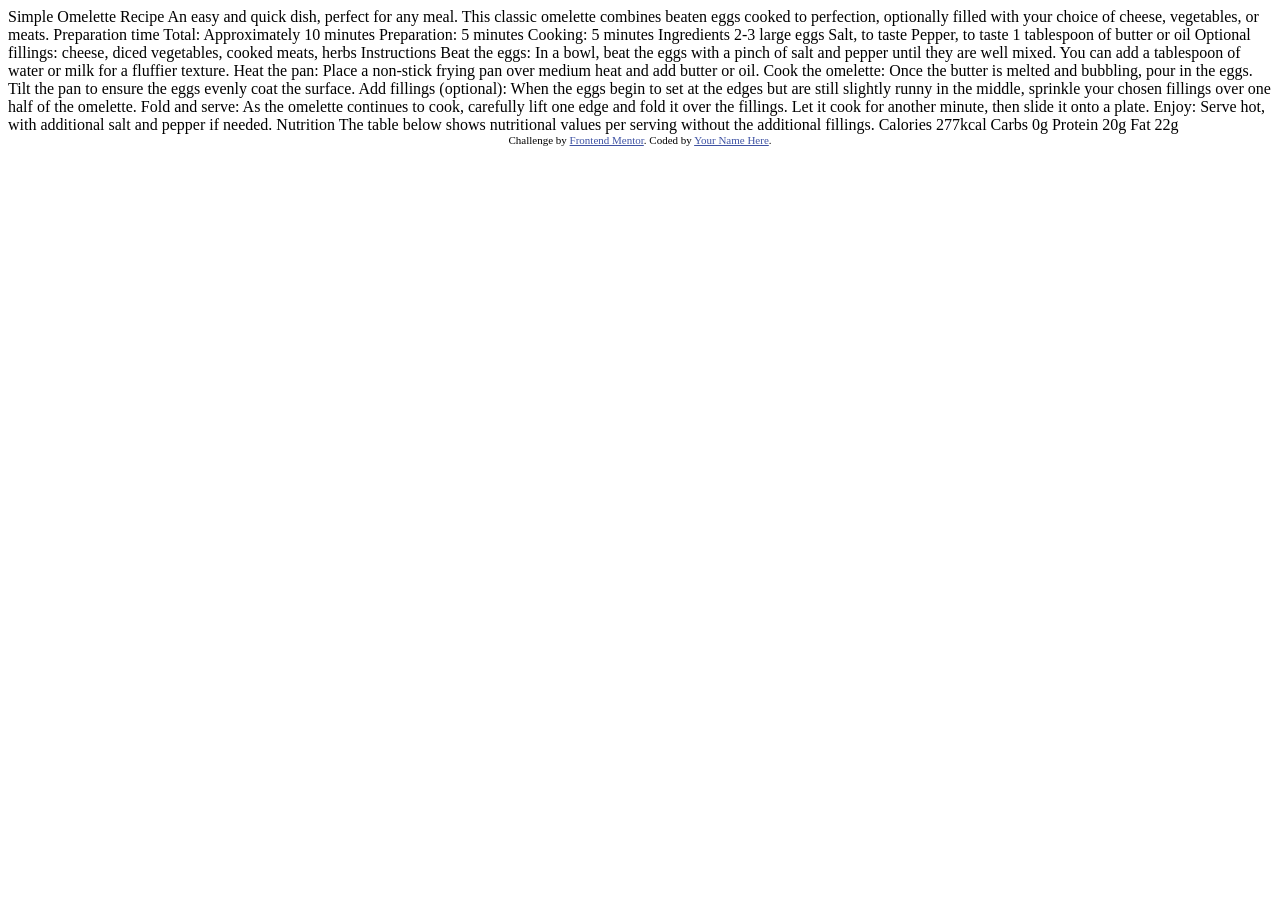
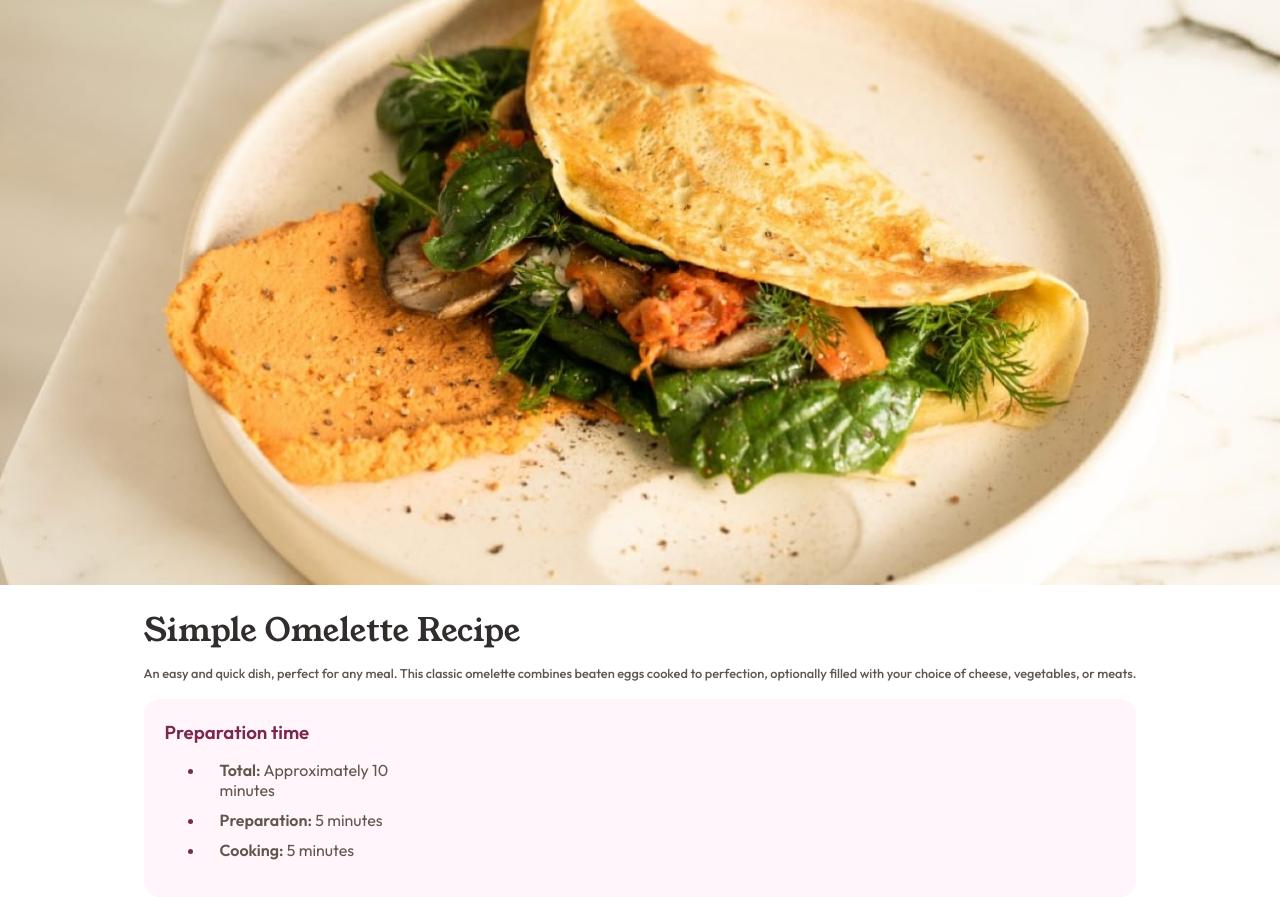
Before and after one commit to davidrapu/recipe-page-challenge, a plain HTML site: page index.html in a window 1280 px wide. Before the commit the page ends 800 px from the top, so only its background shows below. Drawn offline with Linux system fonts and the light colour scheme.

Commit message:
saving for bug fixing

```diff
--- a/index.html
+++ b/index.html
@@ -5,6 +5,7 @@
   <meta name="viewport" content="width=device-width, initial-scale=1.0"> <!-- displays site properly based on user's device -->
 
   <link rel="icon" type="image/png" sizes="32x32" href="./assets/images/favicon-32x32.png">
+  <link rel="stylesheet" href="./style.css" />
 
   <title>Frontend Mentor | Recipe page</title>
 
@@ -15,17 +16,41 @@
   </style>
 </head>
 <body>
+  <main>
+    <img src="./assets/images/image-omelette.jpeg" alt="omelette" />
+    <div class="info">
+      <h1>
+        Simple Omelette Recipe
+      </h1>
+      <p class="intro-description">
+        An easy and quick dish, perfect for any meal. This classic omelette combines beaten eggs cooked to perfection, optionally filled with your choice of cheese, vegetables, or meats.
+      </p>
+      <div class="preparation">
+        <h3>
+          Preparation time
+        </h3>
+        <ul>
+          <li>
+            <span>Total:</span> Approximately 10 minutes
+          </li>
+          <li>
+            <span>Preparation:</span> 5 minutes
+          </li>
+          <li>
+            <span>Cooking:</span> 5 minutes
+          </li>
+        </ul>
+      </div>
+    </div>
+  </main>
+  <!-- <div class="attribution">
+    Challenge by <a href="https://www.frontendmentor.io?ref=challenge" target="_blank">Frontend Mentor</a>.
+    Coded by <a href="#">Your Name Here</a>.
+  </div> -->
+</body>
+</html>
 
-  Simple Omelette Recipe
-
-  An easy and quick dish, perfect for any meal. This classic omelette combines beaten eggs cooked
-  to perfection, optionally filled with your choice of cheese, vegetables, or meats.
-
-  Preparation time
-
-  Total: Approximately 10 minutes
-  Preparation: 5 minutes
-  Cooking: 5 minutes
+<!--
 
   Ingredients
 
@@ -68,10 +93,4 @@
 
   Fat
   22g
-
-  <div class="attribution">
-    Challenge by <a href="https://www.frontendmentor.io?ref=challenge" target="_blank">Frontend Mentor</a>.
-    Coded by <a href="#">Your Name Here</a>.
-  </div>
-</body>
-</html>
+-->
--- /dev/null
+++ b/style.css
@@ -0,0 +1,97 @@
+@import url('https://fonts.googleapis.com/css2?family=Outfit:wght@100..900&family=Young+Serif&display=swap');
+
+:root {
+  --stone100: hsl(30, 54%, 90%);
+  --stone150: hsl(30, 18%, 87%);
+  --stone600: hsl(30, 10%, 34%);
+  --stone900: hsl(24, 5%, 18%);
+
+  --brown800: hsl(14, 45%, 36%);
+
+  --rose800: hsl(332, 51%, 32%);
+  --rose50: hsl(330, 100%, 98%);
+
+  --background: hsl(0, 0%, 100%);
+}
+body {
+  font-family: "Outfit", sans-serif;
+  font-optical-sizing: auto;
+  font-style: normal;
+
+  height: 100vh;
+  margin: 0;
+
+  display: flex;
+  justify-content: center;
+  -webkit-font-smoothing: antialiased;
+  -moz-osx-font-smoothing: grayscale;
+  text-rendering: optimizeLegibility;
+}
+main {
+  display: flex;
+  flex-direction: column;
+  align-items: center;
+  row-gap: 1.7em;
+  width: 100%;
+  font-size: 16px;
+  /* background-color: var(--rose50); */
+  background-color: var(--background);
+}
+main img {
+  width: 100%;
+  height: auto;
+  margin: 0;
+}
+main .info {
+  display: flex;
+  flex-direction: column;
+  box-sizing: border-box;
+  padding: 0 20px;
+  row-gap: 1em;
+  p {
+    margin: 0;
+  }
+}
+.info h1 {
+  font-size: 2em;
+  font-family: "Young Serif", serif;
+  line-height: 1.1em;
+  margin: 0;
+  font-weight: 500;
+  color: var(--stone900);
+}
+.info .intro-description {
+  color: var(--stone600);
+  font-weight: 500;
+  font-size: 0.8em;
+  line-height: 1.5em;
+}
+.info .preparation {
+  background-color: var(--rose50);
+  padding: calc(1em + 5px);
+  height: auto;
+  border-radius: 1em;
+}
+.preparation h3{
+    margin: 0;
+    /* font-size: 16px; */
+    color: var(--rose800);
+    font-weight: 600;
+}
+.preparation ul{
+    color: var(--stone600);
+    display: flex;
+    flex-direction: column;
+    row-gap: 10px;
+}
+.preparation li{
+    width: 12em;
+    padding-left: 15px;
+    align-content: center;
+}
+.preparation span{
+    font-weight: 600;
+}
+.preparation li::marker{
+    color: var(--rose800);
+}
```
Also changed, not shown: 2 other files.
